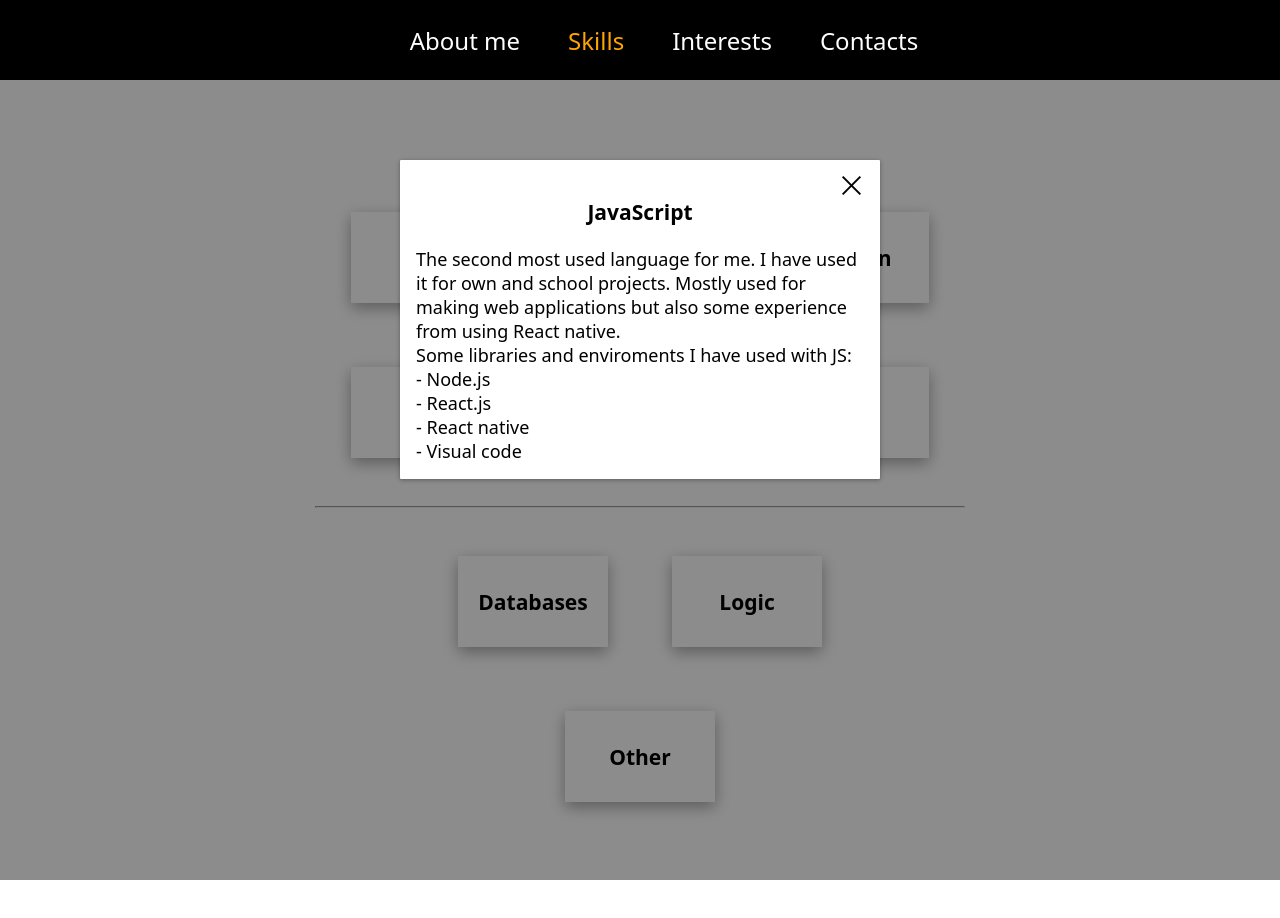
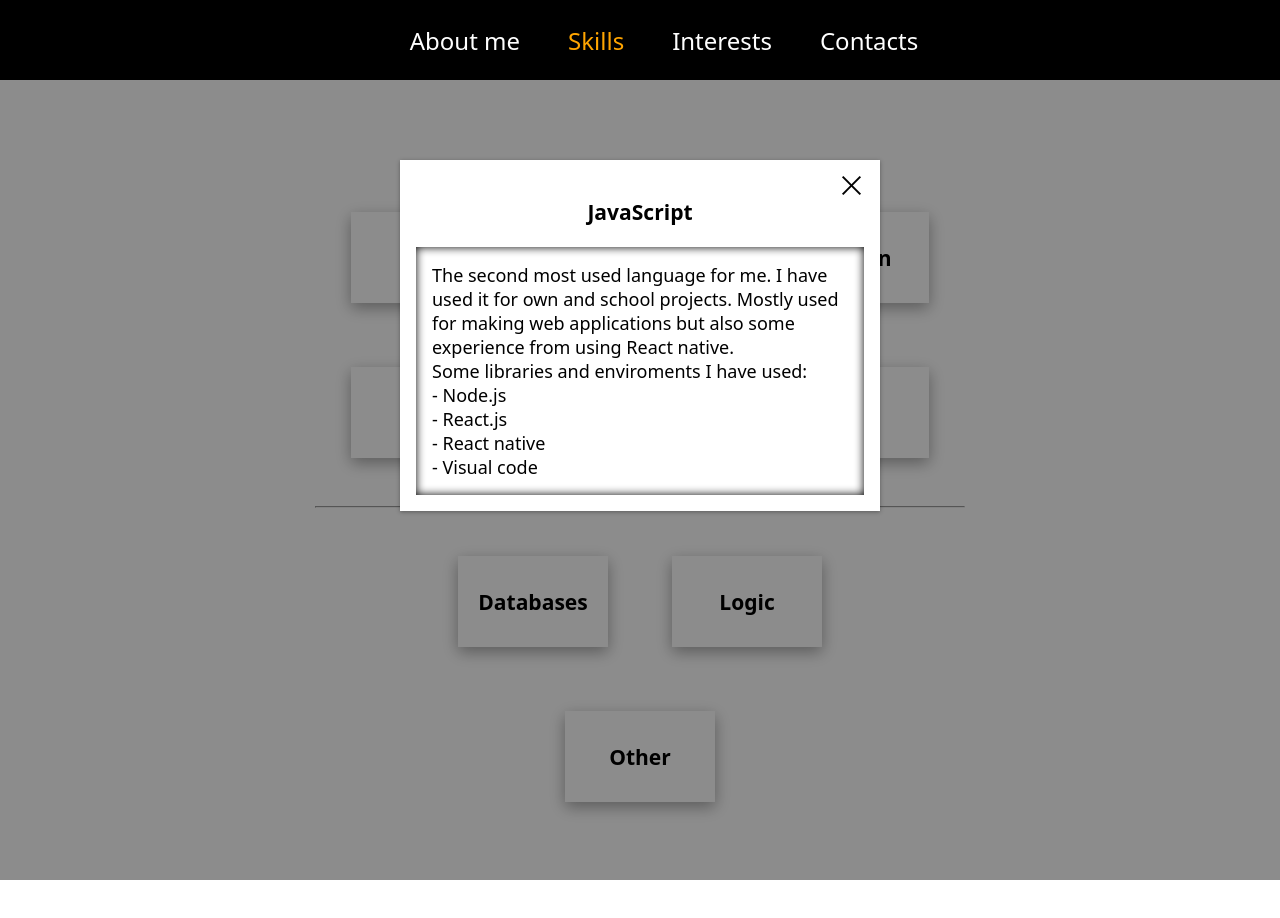
Before and after one commit to EeroKokkonen/Eero_Kokkonen, a React (Vite) app: page /skills in a window 1280 px wide. Both pictures are taken after a click on the element "JavaScript". Shown: the top 918 px of the page. Built offline with nearby package versions, Linux system fonts and the light colour scheme.

Commit message:
Tekstien parantelua, tyylittelyä moduuliin

```diff
--- a/src/components/LanguageModal.jsx
+++ b/src/components/LanguageModal.jsx
@@ -6,16 +6,13 @@ const LanguageModal = ({text, header, onClick}) => {
     );
     return(
         <div className="modal">
-            <section className="crossSection">
-                <div className="cross" onClick={onClick}>
-                    <span></span>
-                    <span></span>
-                </div>
-            </section>
+            <div className="cross" onClick={onClick}>
+                <span></span>
+                <span></span>
+            </div>
+            <h3>{header}</h3>
+            <section className="textBox">
 
-
-            <section /* className="textBox" */>
-                <h3>{header}</h3>
                 {details}
             </section>
         </div>
--- a/src/components/css/LanguageModal.css
+++ b/src/components/css/LanguageModal.css
@@ -8,6 +8,8 @@
     position: fixed;
     top: 20vh;
     left: calc(50% - 15rem);
+    display: block;
+    border-radius: 0%;
 }
 
 .modal p {
@@ -15,14 +17,12 @@
     text-align: left;
 }
 .cross {
-    z-index: 2;
     float: right;
 }
 .textBox{
     background-color: rgb(255, 255, 255);
-    padding: 0.5rem;
     box-shadow: inset 0 0 10px #000000;
-
+    padding: 1rem;
 }
 .cross span{
     display: block;
--- a/src/pages/Skills.jsx
+++ b/src/pages/Skills.jsx
@@ -4,8 +4,8 @@ import { useEffect } from "react";
 
 const Skills = ({setHeader}) => {
     const cpp = [
-        "First language I learnt and probably the language that I have used the most. I have used it for own and school projects. I would say that I have good unerstading about C++.",
-        "Some libraries and enviroments I have used with C++:",
+        "First language I learnt and probably the language that I have used the most. I have used it for own and school projects. I would say that I have a good unerstading of the C++.",
+        "Some libraries and enviroments I have used:",
         "- Qt",
         "- Glm",
         "- Vulkan",
@@ -14,7 +14,7 @@ const Skills = ({setHeader}) => {
     ]
     const js = [
         "The second most used language for me. I have used it for own and school projects. Mostly used for making web applications but also some experience from using React native.",
-        "Some libraries and enviroments I have used with JS:",
+        "Some libraries and enviroments I have used:",
         "- Node.js",
         "- React.js",
         "- React native",
@@ -22,7 +22,7 @@ const Skills = ({setHeader}) => {
     ]
     const python =[
         "The third most used language for me. Mostly learnt by myself. I have used it for example to machine learning and data analytics.",
-        "Some libraries and enviroment I have used with Python:",
+        "Some libraries and enviroment I have used:",
         "- Pandas",
         "- Sklearn",
         "- Tensorflow",
@@ -32,12 +32,12 @@ const Skills = ({setHeader}) => {
     ]
     const java = [
         "Mostly used with Android studio to make native Android applications.",
-        "Some enviroments I have used with Java:",
+        "Some enviroments I have used:",
         "- Android studio"
     ]
     const csharp = [
         "Some experience on making videogames with Unity and C#",
-        "Some enviroments I have used with C#:",
+        "Some enviroments I have used:",
         "- Unity"
     ]
     const c = [
```
